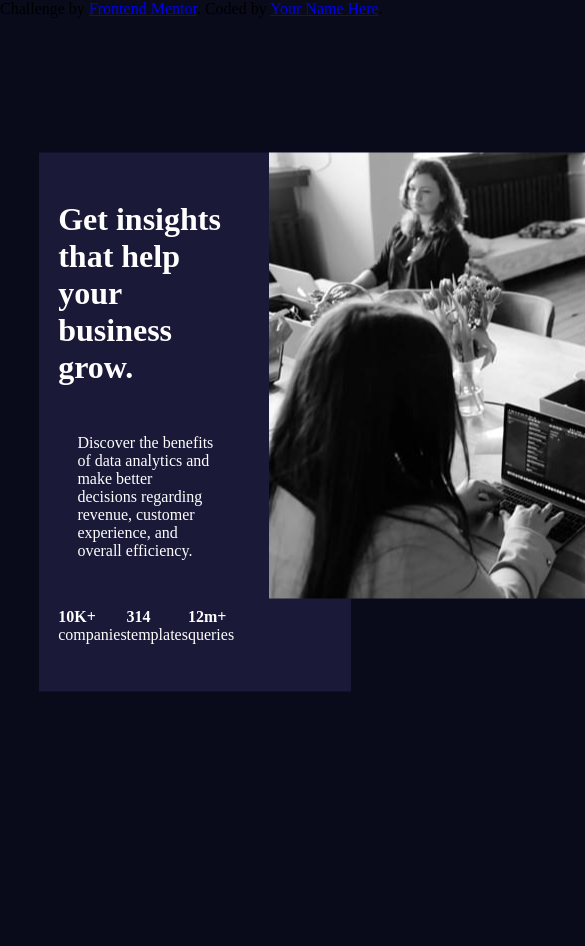
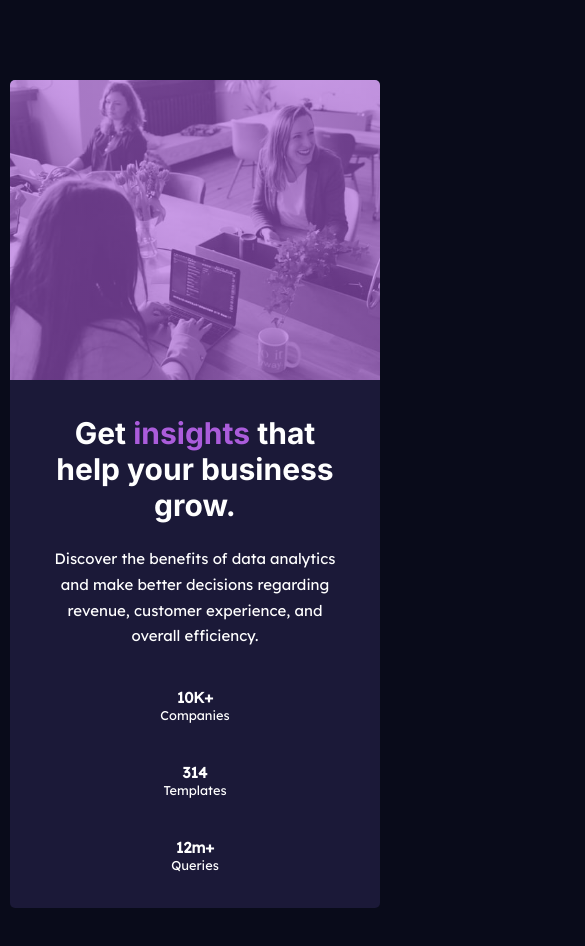
Before and after one commit to AjayBains/frmentorchallenge1, a plain HTML site: page index.html in a window 390 px wide. Shown: the top 946 px of the page, 585 px wide, since content can reach past the window. Before the commit the page ends 844 px from the top, so only its background shows below. Drawn offline with Linux system fonts and the light colour scheme.

Commit message:
completed challenge

```diff
--- a/index.html
+++ b/index.html
@@ -12,10 +12,12 @@
 
 </head>
 <body>
+ <div class="container">
     <div class="card">
       <div class="card__text">
-      <h1 class="card__heading">Get insights that help your business grow.</h1>
-      <p class="card__text">Discover the benefits of data analytics and make better decisions regarding revenue, customer
+        <div class="card__text--container">
+          <h1 class="card__heading">Get <span class = "highlight">insights</span> that help your business grow.</h1>
+          <p class="card__textwords">Discover the benefits of data analytics and make better decisions regarding revenue, customer
           experience, and overall efficiency.</p>
           <div class="card__stats">
             <div class="card__stat">
@@ -32,9 +34,16 @@
             </div>
           </div>
         </div>
+      </div>
 
       <div class="card__img">
-      <img src="/images/image-header-desktop.jpg" alt="" class="img__card">
+        <!-- <img src="/images/image-header-desktop.jpg"
+            srcset ="/images/image-header-desktop.jpg 540w,
+                      /images/image-header-mobile.jpg 640w"
+            sizes = "(max-width:800px) 100vw"
+            alt="" class="img__card"> -->
+      </div>
+
     </div>
 
   </div>
@@ -43,10 +52,12 @@
 
 
 
-  <div class="attribution">
+
+
+    <!-- <div class="attribution">
       Challenge by <a href="https://www.frontendmentor.io?ref=challenge" target="_blank">Frontend Mentor</a>.
       Coded by <a href="#">Your Name Here</a>.
-  </div>
+    </div> -->
   <script src="app.js"></script>
 </body>
 </html>
--- a/style.css
+++ b/style.css
@@ -1,3 +1,4 @@
+@import url('https://fonts.googleapis.com/css2?family=Inter:wght@400;700&family=Lexend+Deca&family=Roboto+Mono:wght@500&display=swap');
 * {
   padding: 0;
   margin: 0;
@@ -5,31 +6,110 @@
 }
 body {
   background-color: hsl(233, 47%, 7%);
-  /* display: flex;
+  min-height: 100vh;
+  display: flex;
   justify-content: center;
-  align-items: center; */
+  align-items: center;
+  font-family: 'Lexend Deca', sans-serif;
+  font-size:15px;
+
 }
+.container{
+  display: flex;
+  justify-content: center;
+  align-items: center;
+}
+
 .card {
   background-color: hsl(244, 38%, 16%);
   color: white;
   display: flex;
   width: 80vw;
-  position: absolute;
-  top: 50%;
-  left: 50%;
-  transform: translate(-50%, -50%);
   gap: 1rem;
+  border-radius: 5px;
 }
+
 .card__text {
+  flex:1;
   display: flex;
+  /* flex-direction: column;
+  gap: 1rem; */
   justify-content: center;
   align-items: center;
+  padding: 3rem 1.2rem;
+
+}
+
+.card__text--container{
+  width:90%;
+  min-height:55vh;
+  display: flex;
   flex-direction: column;
-  padding: 3rem 1.2rem;
-  /* gap: 1rem; */
+  gap: 1rem;
+  justify-content: space-around;
+  align-items: center;
+}
+.card__heading{
+  font-family: 'Inter', sans-serif;
+}
+.highlight{
+  color:hsl(277, 64%, 61%)
+}
+.card__textwords{
+  line-height: 1.6rem;;
 }
 .card__stats {
   display: flex;
   width: 100%;
-  justify-content: space-between;
+  gap:2.5rem;
 }
+.card__stat--text{
+  text-transform: capitalize;
+  font-size: 0.8rem;
+}
+.card__img{
+background:linear-gradient(to right,rgba(170,92,219,0.6),rgba(170,92,219,0.6)),url('/images/image-header-desktop.jpg');
+flex:1;
+width: 100%;
+background-size:cover;
+background-position: center center;
+background-repeat: no-repeat;
+overflow:hidden;
+border-radius: 0 5px 5px 0;
+
+}
+
+
+@media screen and (max-width:800px) {
+  .card{
+    flex-direction: column;
+    width:95vw;
+    min-height:60vh;
+    margin: 5rem 0;
+
+
+
+
+  }
+  .card__text{
+    order:2;
+    padding:1rem;
+    text-align: center;
+    padding-bottom: 2rem;
+
+  }
+  .card__img{
+    order:1;
+    width: 100%;
+    min-height:300px;
+    border-radius: 5px 5px 0 0;
+
+
+  }
+
+  .card__stats{
+    margin-top: 1rem;
+    flex-direction: column;
+  }
+
+}
```
Also changed, not shown: screenshots/Screen Shot 2021-11-21 at 16.00.10.png (added), screenshots/Screen Shot 2021-11-21 at 16.00.16.png (added), screenshots/Screenshot 2021-11-21 at 15-59-19 Frontend Mentor Stats preview card component.png (added), 1 other file. Lines whose indentation alone changed are shown as unchanged.
